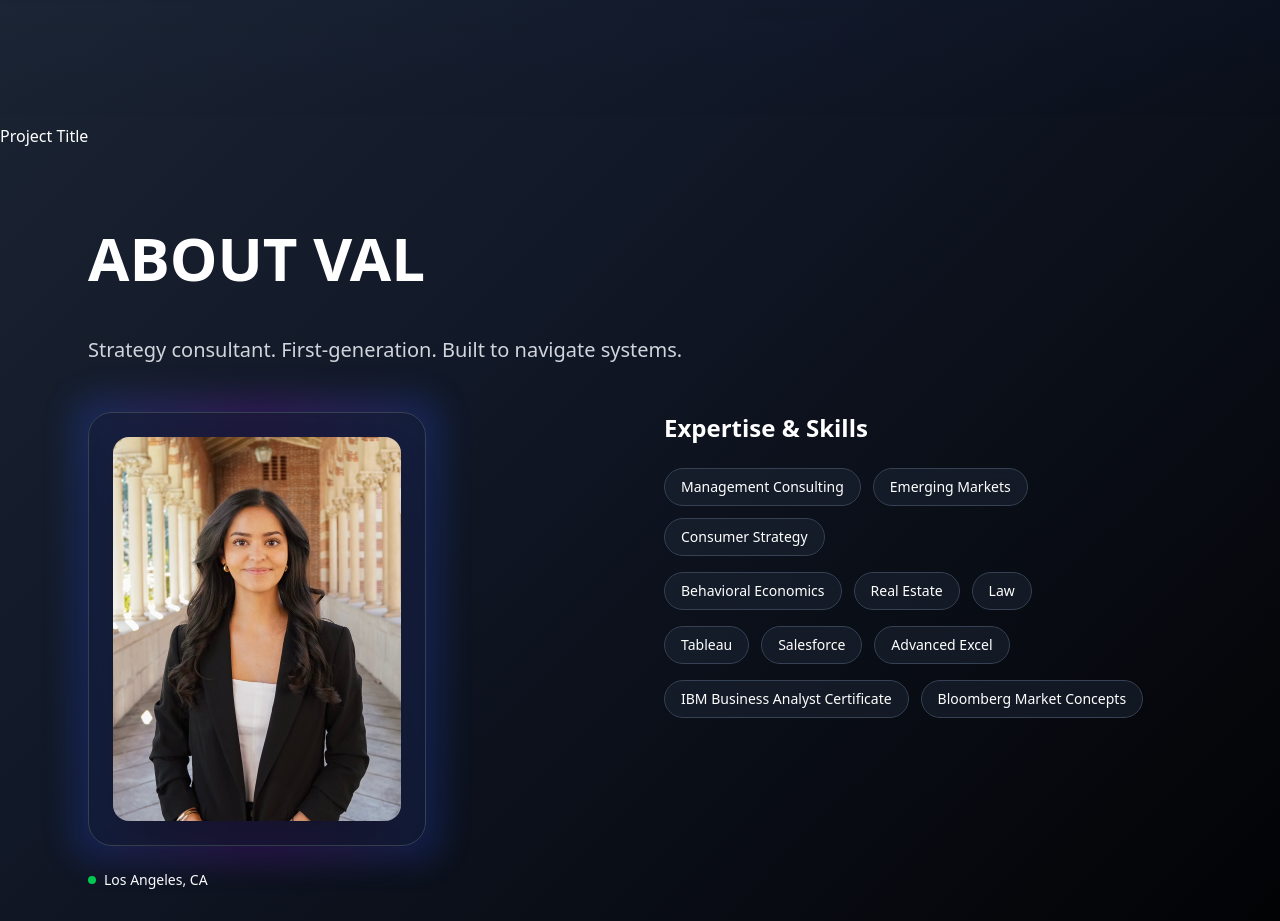
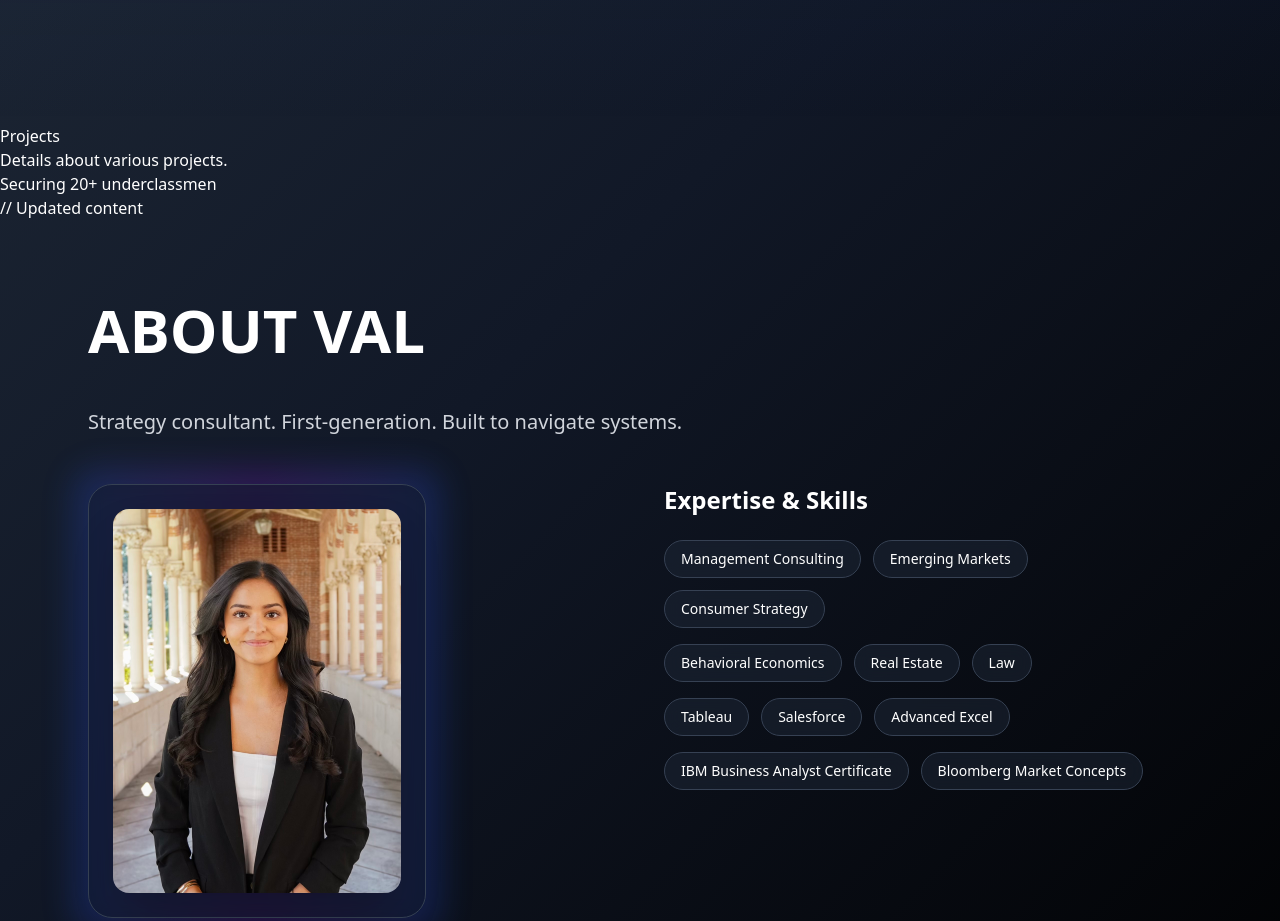
Before and after one commit to vwhit5/Val-Whitten-Portfolio, a React (Vite) app: page / in a window 1280 px wide. Shown: the part 1500-2421 px from the top of the page. Built offline with nearby package versions, Linux system fonts and the light colour scheme.

Commit message:
Updated ProjectsSection content to include details on securing 20+ underclassmen.

```diff
--- a/src/components/ProjectsSection.tsx
+++ b/src/components/ProjectsSection.tsx
@@ -1,15 +1,14 @@
-// Updated ProjectsSection.tsx file
+// ProjectsSection.tsx
 
 import React from 'react';
 
 const ProjectsSection = () => {
     return (
-        <section className="projects-section">
-            {/* Example project item */}
-            <div className="project-item">
-                <h3 className="project-title">Project Title</h3>
-            </div>
-        </section>
+        <div>
+            <h1>Projects</h1>
+            <p>Details about various projects.</p>
+            <p>Securing 20+ underclassmen</p>  // Updated content
+        </div>
     );
 };
 
```
